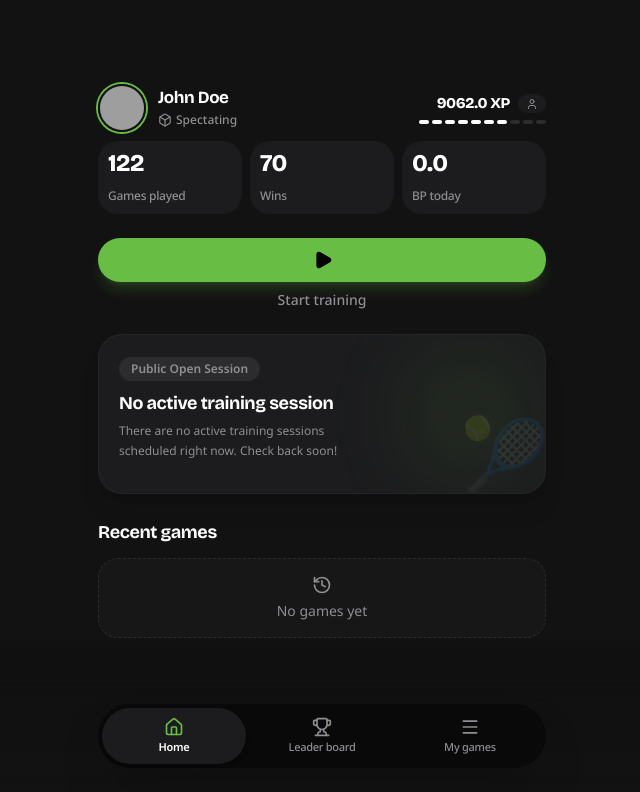
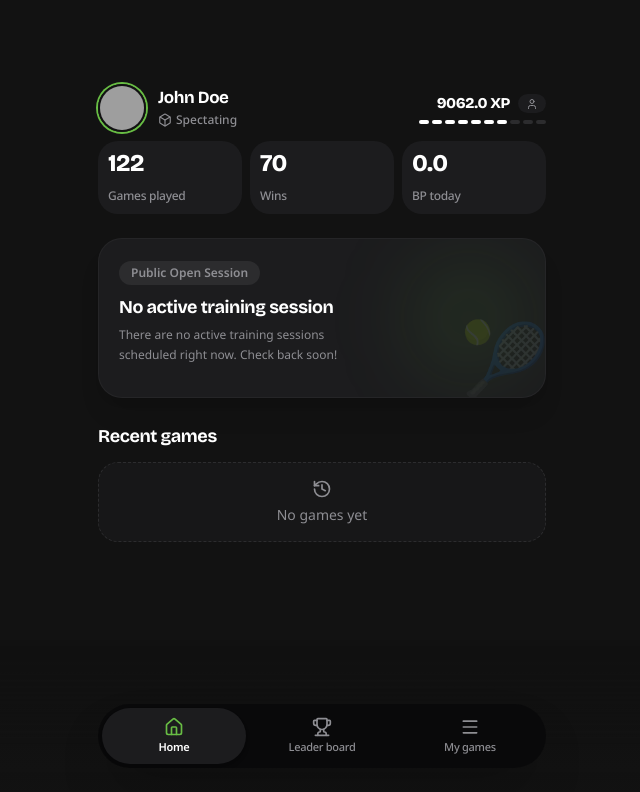
Before and after one commit to fluidleonid/volley-frontend, a React (Vite) app: page / in a window 1280 px wide. Both pictures are taken after a click on the button "Continue". Shown: the top 792 px of the page, without its empty margins (318-958 px from the left). Built offline with nearby package versions, Linux system fonts and the light colour scheme; grey boxes are pictures that could not be loaded.

Commit message:
fix: hide action buttons when public training session is not active

```diff
--- a/src/views/HomeView.tsx
+++ b/src/views/HomeView.tsx
@@ -72,7 +72,8 @@ export const HomeView: React.FC = () => {
         </Card>
       </div>
 
-      {/* 2. Dynamic Action Buttons Container (2nd type: Buttons with label under container, h=44px, icon color=#050505) */}
+      {/* 2. Dynamic Action Buttons Container (Only shown when a training session is active) */}
+      {isSessionActive && (
         <div className="flex flex-col items-center">
           {/* STATE 1: Spectating ("Start training" mode) */}
           {playerState === 'spectating' && (
@@ -168,6 +169,7 @@ export const HomeView: React.FC = () => {
             </div>
           )}
         </div>
+      )}
 
       {/* 3. Session Status Banner / Controls (Courts & Players disabled when training has not started) */}
       {!isSessionActive ? (
```
Lines whose indentation alone changed are shown as unchanged.
